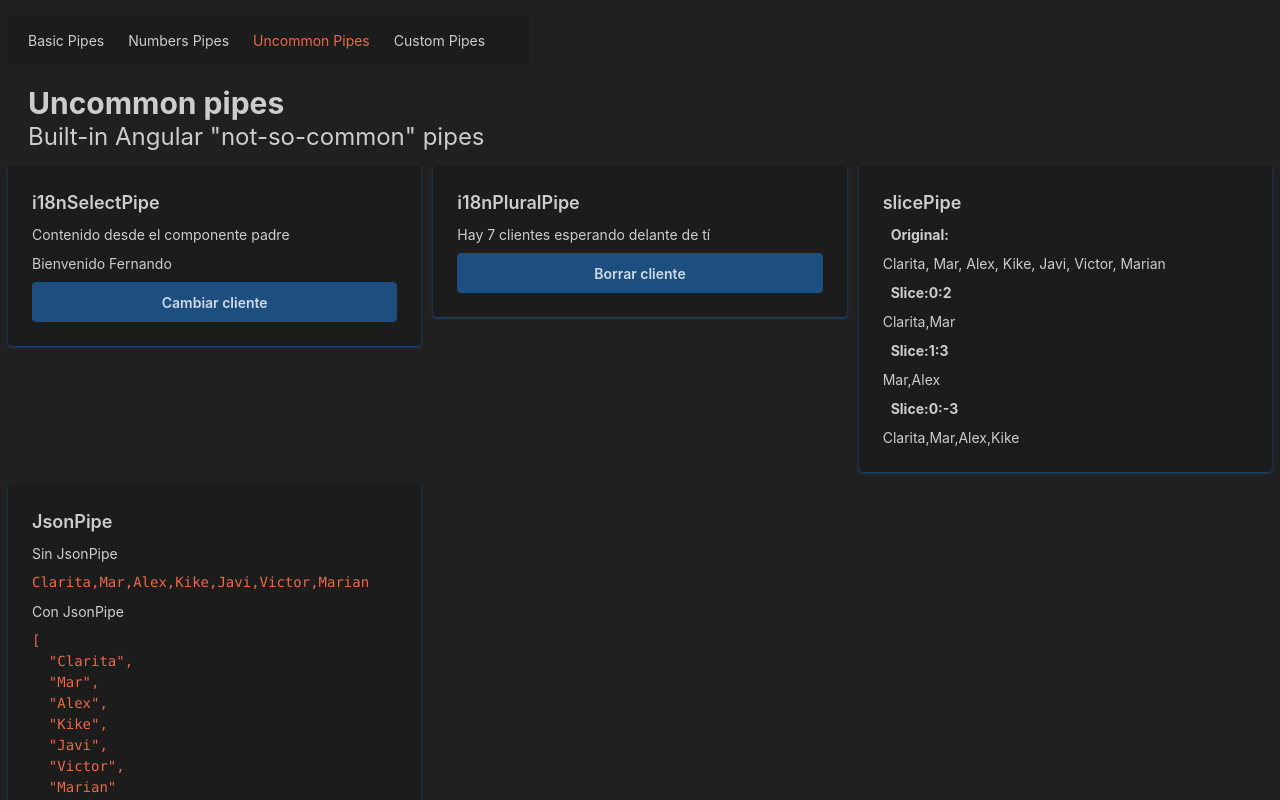
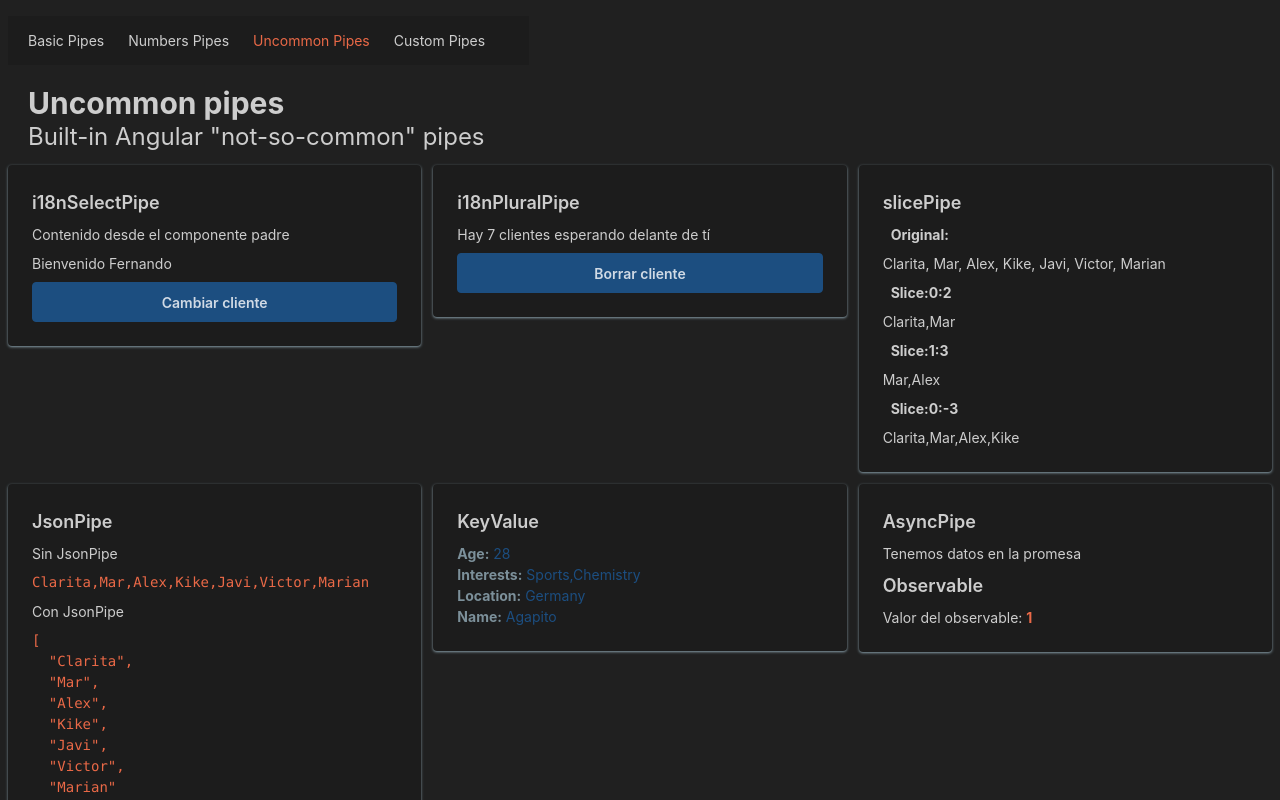
Before and after one commit to rafabo7/pipes-app, an Angular app: page /uncommon in a window 1280 px wide. Shown: the top 800 px of the page. Built offline with nearby package versions, Linux system fonts and the light colour scheme.

Commit message:
feat: exploring keyValuePipe, AsyncPipe
- change card shadow color

```diff
--- a/src/app/components/card/card.html
+++ b/src/app/components/card/card.html
@@ -1,4 +1,4 @@
-<div class="card bg-base-200 shadow shadow-primary">
+<div class="card bg-base-200 shadow shadow-secondary">
   <div class="card-body">
     <h2 class="card-title">{{title()}}</h2>
     <ng-content />
--- a/src/app/pages/uncommon-page/uncommon-page.html
+++ b/src/app/pages/uncommon-page/uncommon-page.html
@@ -61,4 +61,25 @@
 
  </app-card>
 
+ <app-card title="KeyValue">
+  <!-- <pre class="text-accent" >{{profile | keyvalue | json}}</pre> -->
+   <ul>
+    @for (item of profile | keyvalue; track $index) {
+      <li>
+        <strong class="text-secondary" >{{item.key | titlecase }}:</strong>
+        <span class="text-primary">
+          {{item.value}}
+        </span>
+      </li>
+    }
+   </ul>
+ </app-card>
+
+ <app-card title="AsyncPipe">
+  <p>{{promiseValue | async}}</p>
+
+  <p class="card-title">Observable</p>
+  <p>Valor del observable: <span class="text-accent font-bold">{{myObservable | async}}</span></p>
+ </app-card>
+
 </div>
--- a/src/app/pages/uncommon-page/uncommon-page.ts
+++ b/src/app/pages/uncommon-page/uncommon-page.ts
@@ -1,6 +1,7 @@
 import { Component, signal } from '@angular/core';
 import { Card } from "../../components/card/card";
-import { I18nPluralPipe, I18nSelectPipe, JsonPipe, SlicePipe } from '@angular/common';
+import { AsyncPipe, I18nPluralPipe, I18nSelectPipe, JsonPipe, KeyValuePipe, SlicePipe, TitleCasePipe } from '@angular/common';
+import { interval } from 'rxjs';
 
 const client1 = {
   name: 'Fernando',
@@ -16,11 +17,15 @@ const client2 = {
 @Component({
   selector: 'app-uncommon-page',
   imports: [
+    AsyncPipe,
     Card,
     I18nSelectPipe,
     I18nPluralPipe,
+    JsonPipe,
+    KeyValuePipe,
     SlicePipe,
-    JsonPipe],
+    TitleCasePipe,
+  ],
   templateUrl: './uncommon-page.html',
 })
 export default class UncommonPage {
@@ -48,6 +53,15 @@ export default class UncommonPage {
     other: 'Hay # clientes esperando delante de tí',
   }
 
+  // keyValuePipe sirve para convertir un objeto, en un iterable de elementos con dos propiedades, key para el nombre de la prop, value para el valor. Es otra forma de renderizar objetos
+  profile = {
+    name: 'Agapito',
+    age: 28,
+    interests: ['Sports', 'Chemistry'],
+    location: 'Germany'
+
+  }
+
   changeClient() {
     if (this.activeClient() === client1) {
       this.activeClient.set(client2)
@@ -59,4 +73,14 @@ export default class UncommonPage {
   deleteClient() {
     this.clients.update( prev => prev.slice(1) )
   }
+
+  // asyncPipe espera y renderiza un valor, tambien puede suscribirse, esperar, renderizar y matar cuando salimos de la pagina un observalbe
+  promiseValue : Promise<string> = new Promise( (resolve, reject) => {
+    setTimeout(() => {
+      resolve('Tenemos datos en la promesa')
+      console.log('Promesa finalizada')
+    }, 3000);
+  })
+
+  myObservable = interval(2000)
 }
```
